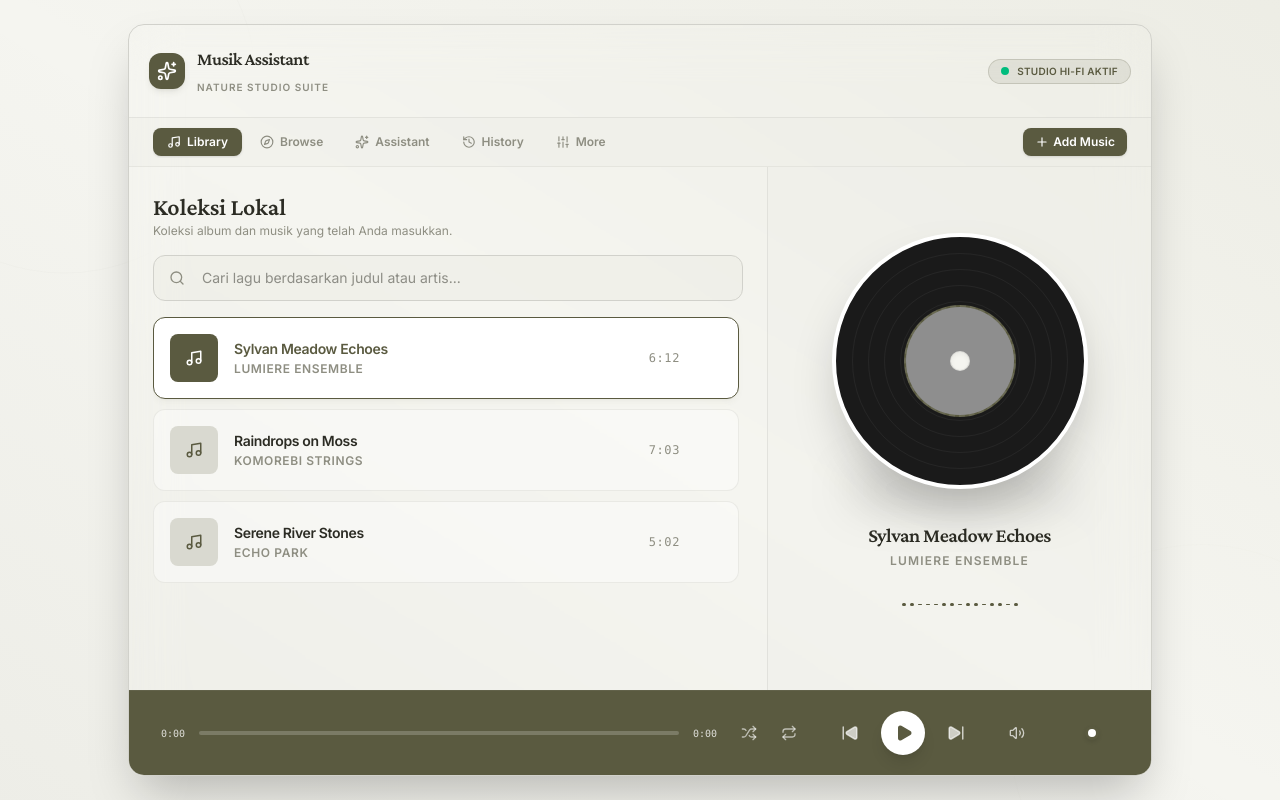
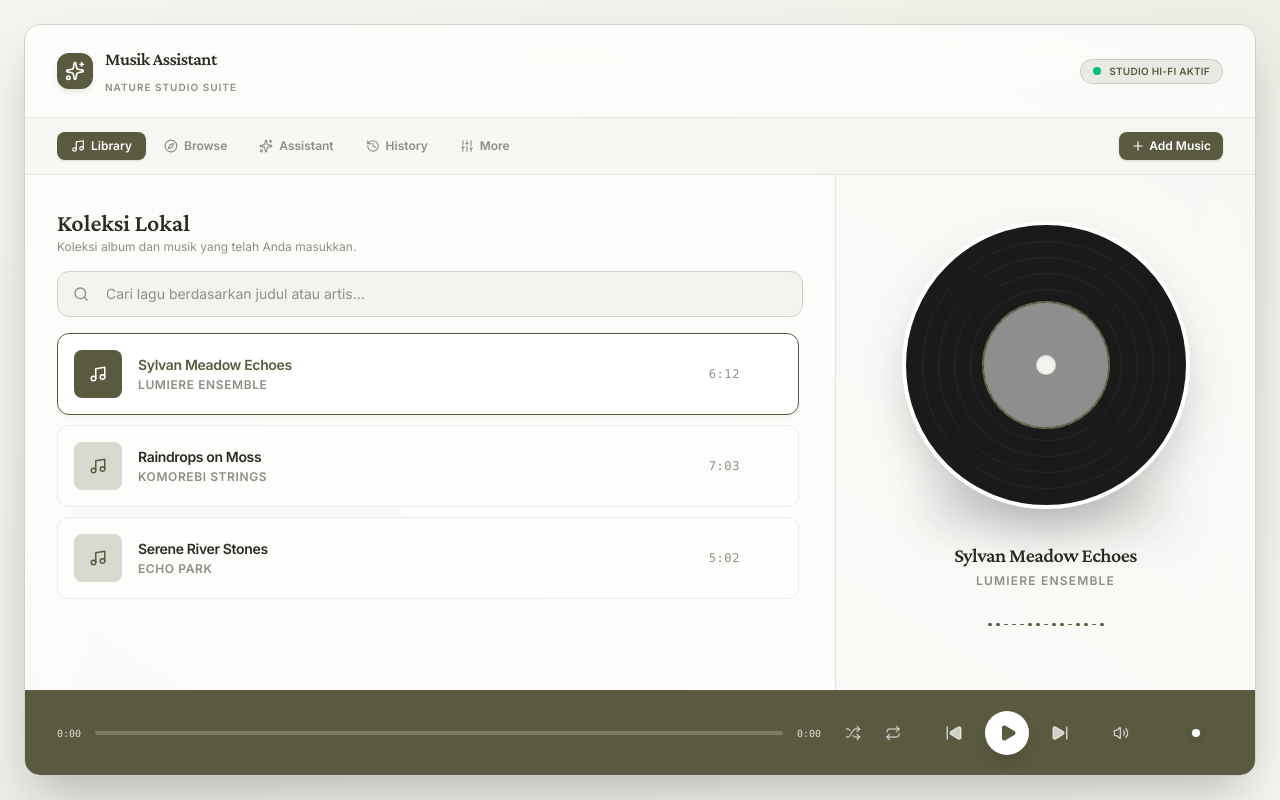
Before and after one commit to rifai29/MUSIC-ASSISTANT, a React (Vite) app: page / in a window 1280 px wide. Built offline with nearby package versions, Linux system fonts and the light colour scheme; grey boxes are pictures that could not be loaded.

Commit message:
feat(ui): increase player width and improve layout padding
Expand the main application container for better responsiveness on larger screens and update header padding for a more balanced layout.

```diff
--- a/src/components/AudioPlayer.tsx
+++ b/src/components/AudioPlayer.tsx
@@ -360,11 +360,11 @@ export default function AudioPlayer() {
 
       {/* Main Glass Application Container */}
       <div className={cn(
-        "relative w-full max-w-5xl flex-1 flex flex-col bg-white-70 backdrop-blur-xl border border-[#D1D1CB] rounded-2xl shadow-2xl overflow-hidden transition-all duration-300 z-10",
+        "relative w-full max-w-7xl xl:max-w-[1400px] flex-1 flex flex-col bg-white/70 backdrop-blur-xl border border-[#D1D1CB] rounded-2xl shadow-2xl overflow-hidden transition-all duration-300 z-10",
         isDragging ? "bg-[#5A5A40]/5 scale-[0.99]" : ""
       )}>
         {/* Top bar */}
-        <header className="p-5 border-b border-[#D1D1CB]/50 flex items-center justify-between shrink-0">
+        <header className="p-5 md:px-8 border-b border-[#D1D1CB]/50 flex items-center justify-between shrink-0">
           <div className="flex items-center gap-3">
             <div className="w-9 h-9 bg-[#5A5A40] rounded-xl flex items-center justify-center shadow-md shadow-[#5A5A40]/10">
               <Sparkles className="w-5 h-5 text-white" />
@@ -383,7 +383,7 @@ export default function AudioPlayer() {
         </header>
 
         {/* Integrated Navigation Tabs under Header */}
-        <div className="px-6 py-2 border-b border-[#D1D1CB]/40 bg-[#EBEBE4]/30 flex flex-wrap items-center justify-between gap-3 shrink-0">
+        <div className="px-5 md:px-8 py-3 border-b border-[#D1D1CB]/40 bg-[#EBEBE4]/30 flex flex-wrap items-center justify-between gap-3 shrink-0">
           <div className="flex items-center gap-1 overflow-x-auto no-scrollbar py-0.5">
             {[
               { id: 'library', label: 'Library', icon: Music },
@@ -424,7 +424,7 @@ export default function AudioPlayer() {
         <div className="flex-1 flex flex-col md:flex-row overflow-hidden">
 
           {/* Active Tab Screen Area */}
-          <div className="flex-1 flex flex-col overflow-hidden p-6">
+          <div className="flex-1 flex flex-col overflow-hidden p-6 md:p-8">
             <AnimatePresence mode="wait">
               {activeTab === 'library' && (
                 <motion.div
@@ -869,7 +869,7 @@ export default function AudioPlayer() {
           </div>
 
           {/* Right Panel: Beautiful Vinyl/Art Canvas (Desktop only) */}
-          <div className="hidden lg:flex w-96 border-l border-[#D1D1CB]/50 flex-col items-center justify-center p-8 bg-[#EBEBE4]/20">
+          <div className="hidden lg:flex w-96 xl:w-[420px] border-l border-[#D1D1CB]/50 flex-col items-center justify-center p-8 xl:p-12 bg-[#EBEBE4]/20">
             <AnimatePresence mode="wait">
               {currentTrack ? (
                 <motion.div
@@ -890,7 +890,7 @@ export default function AudioPlayer() {
                         duration: 12 / waveSpeed,
                         ease: 'linear'
                       }}
-                      className="relative w-64 h-64 rounded-full bg-[#1A1A1A] p-2 flex items-center justify-center shadow-2xl border-4 border-white"
+                      className="relative w-64 h-64 xl:w-72 xl:h-72 rounded-full bg-[#1A1A1A] p-2 flex items-center justify-center shadow-2xl border-4 border-white"
                     >
                       {/* Grooves */}
                       <div className="absolute inset-4 rounded-full border border-white/5 pointer-events-none" />
@@ -899,7 +899,7 @@ export default function AudioPlayer() {
                       <div className="absolute inset-16 rounded-full border border-white/5 pointer-events-none" />
 
                       {/* Cover circle inside record */}
-                      <div className="w-28 h-28 rounded-full overflow-hidden relative border-2 border-dashed border-white/10 flex items-center justify-center bg-[#5A5A40]">
+                      <div className="w-28 h-28 xl:w-32 xl:h-32 rounded-full overflow-hidden relative border-2 border-dashed border-white/10 flex items-center justify-center bg-[#5A5A40]">
                         <img
                           src="https://images.unsplash.com/photo-1470225620780-dba8ba36b745?q=80&w=2070&auto=format&fit=crop"
                           alt="Cover art"
```
